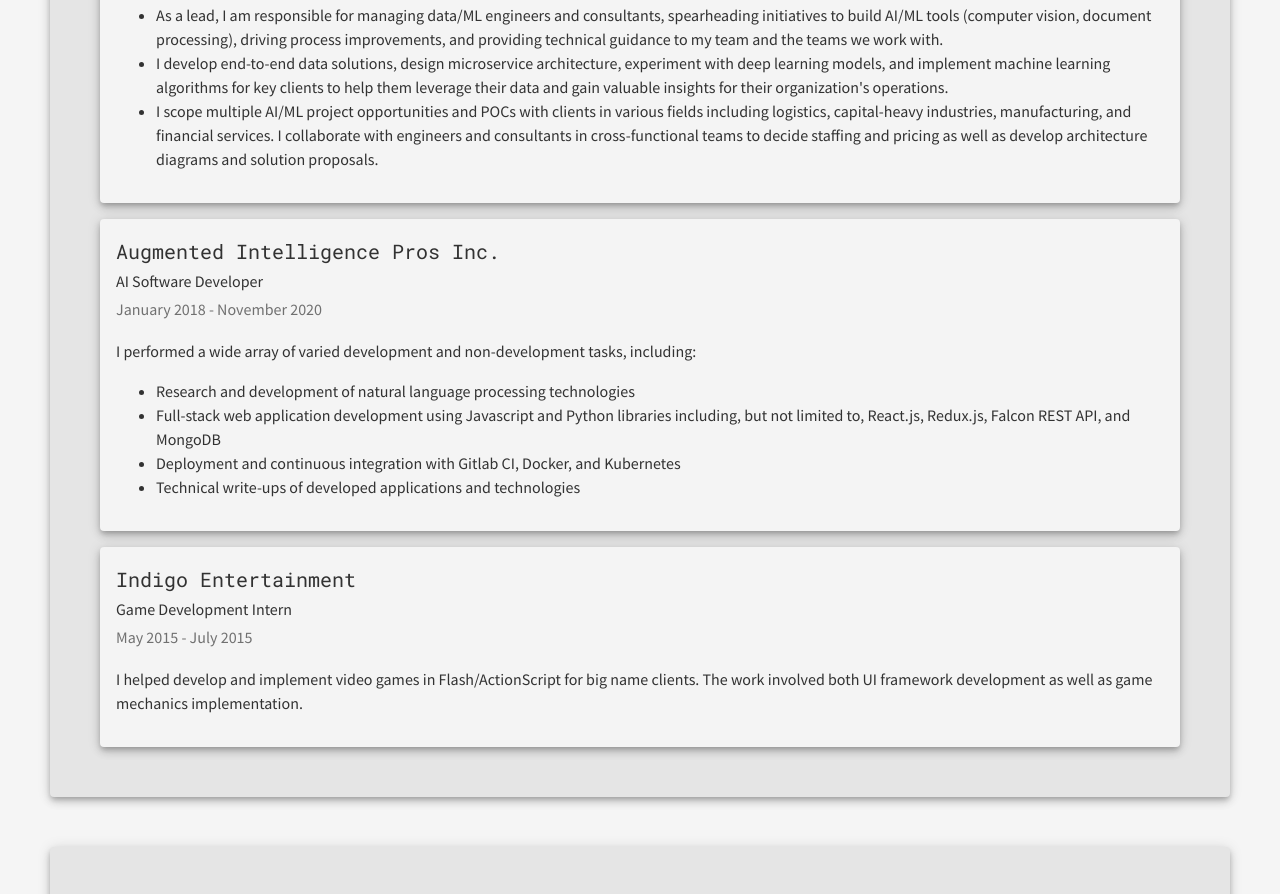
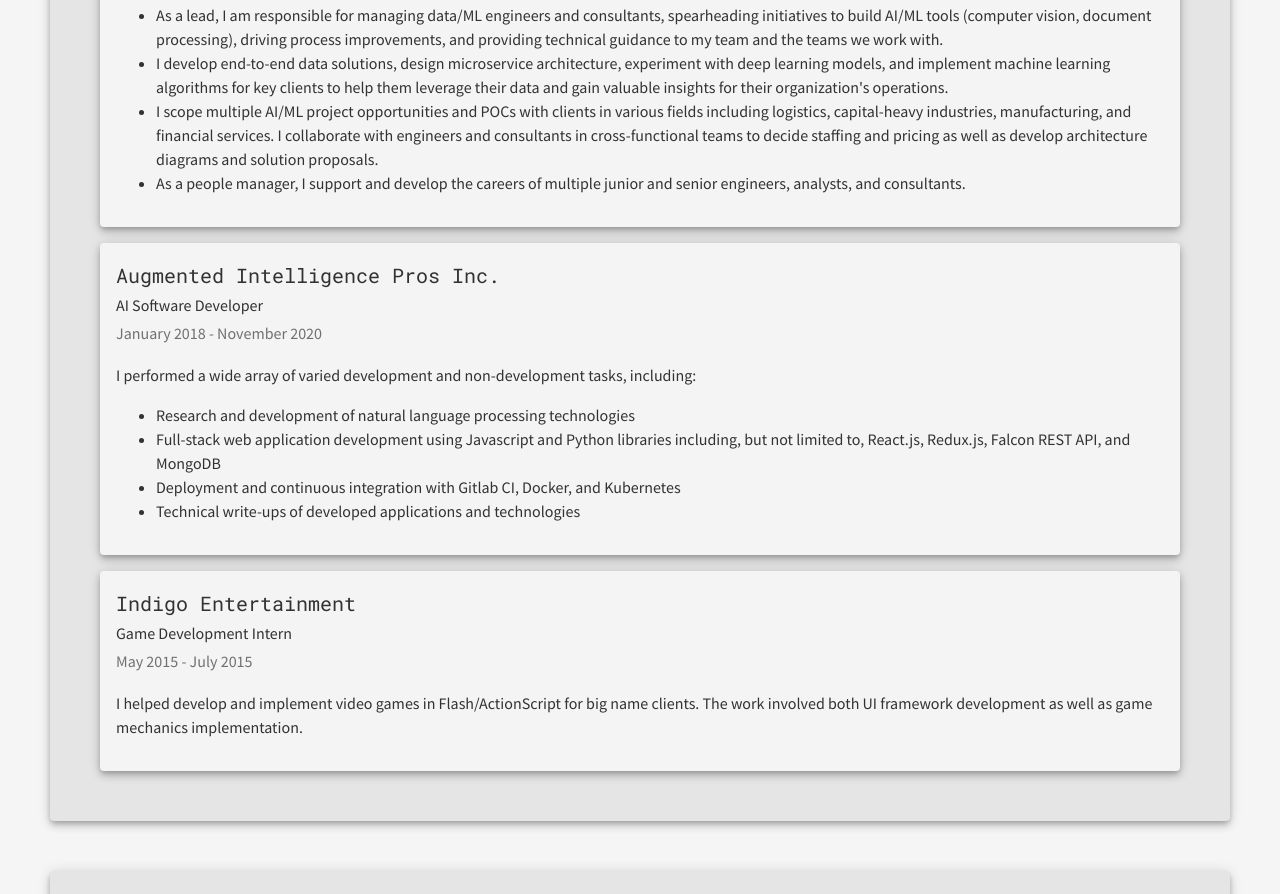
Before and after one commit to vandenn/personal-site, a Gatsby site: page / in a window 1280 px wide. Shown: the part 1756-2650 px from the top of the page. Built offline with nearby package versions, Linux system fonts and the light colour scheme; Gatsby itself is replaced by a stand-in of ours.

Commit message:
Add role as people manager in TM experience

```diff
--- a/content/experience/ThinkingMachines/index.md
+++ b/content/experience/ThinkingMachines/index.md
@@ -10,3 +10,4 @@
 - As a lead, I am responsible for managing data/ML engineers and consultants, spearheading initiatives to build AI/ML tools (computer vision, document processing), driving process improvements, and providing technical guidance to my team and the teams we work with.
 - I develop end-to-end data solutions, design microservice architecture, experiment with deep learning models, and implement machine learning algorithms for key clients to help them leverage their data and gain valuable insights for their organization's operations.
 - I scope multiple AI/ML project opportunities and POCs with clients in various fields including logistics, capital-heavy industries, manufacturing, and financial services. I collaborate with engineers and consultants in cross-functional teams to decide staffing and pricing as well as develop architecture diagrams and solution proposals.
+- As a people manager, I support and develop the careers of multiple junior and senior engineers, analysts, and consultants.
```
